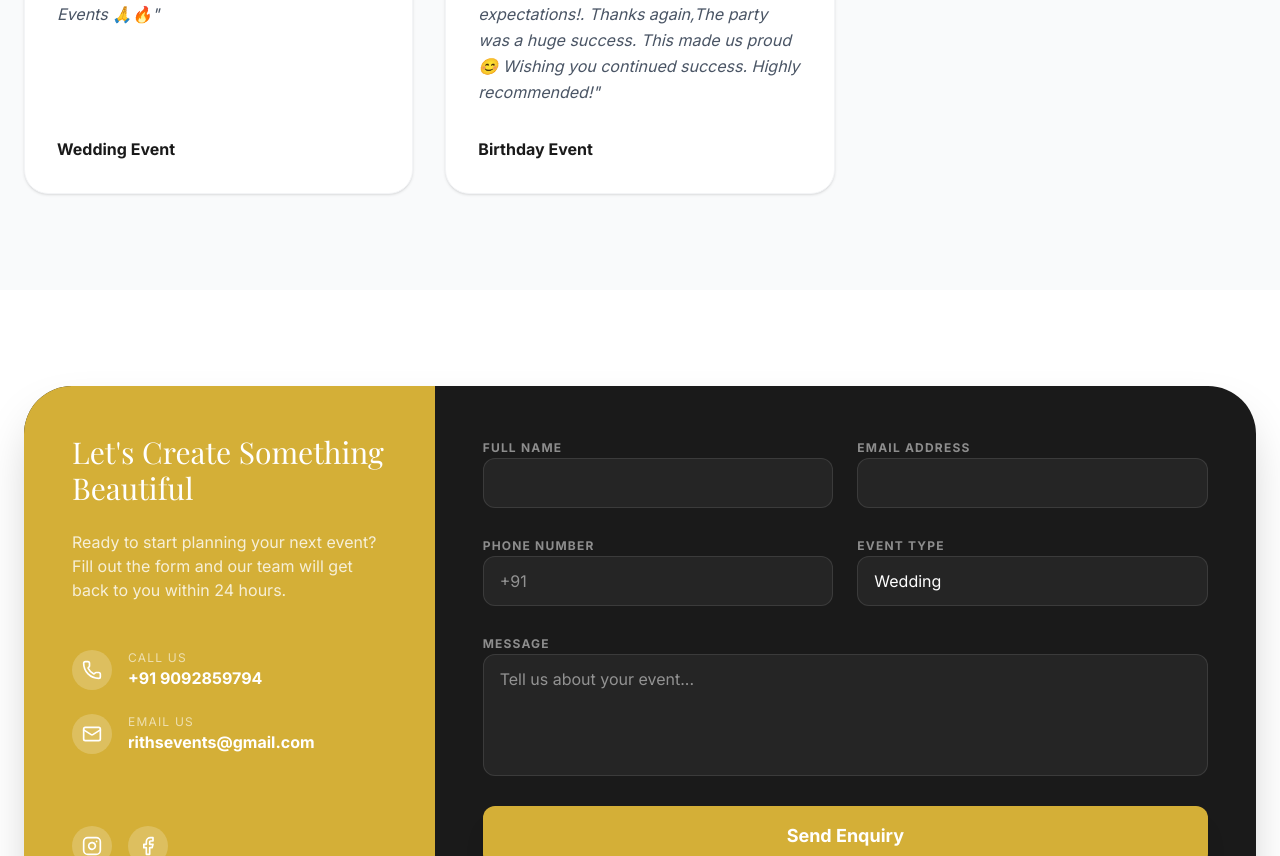
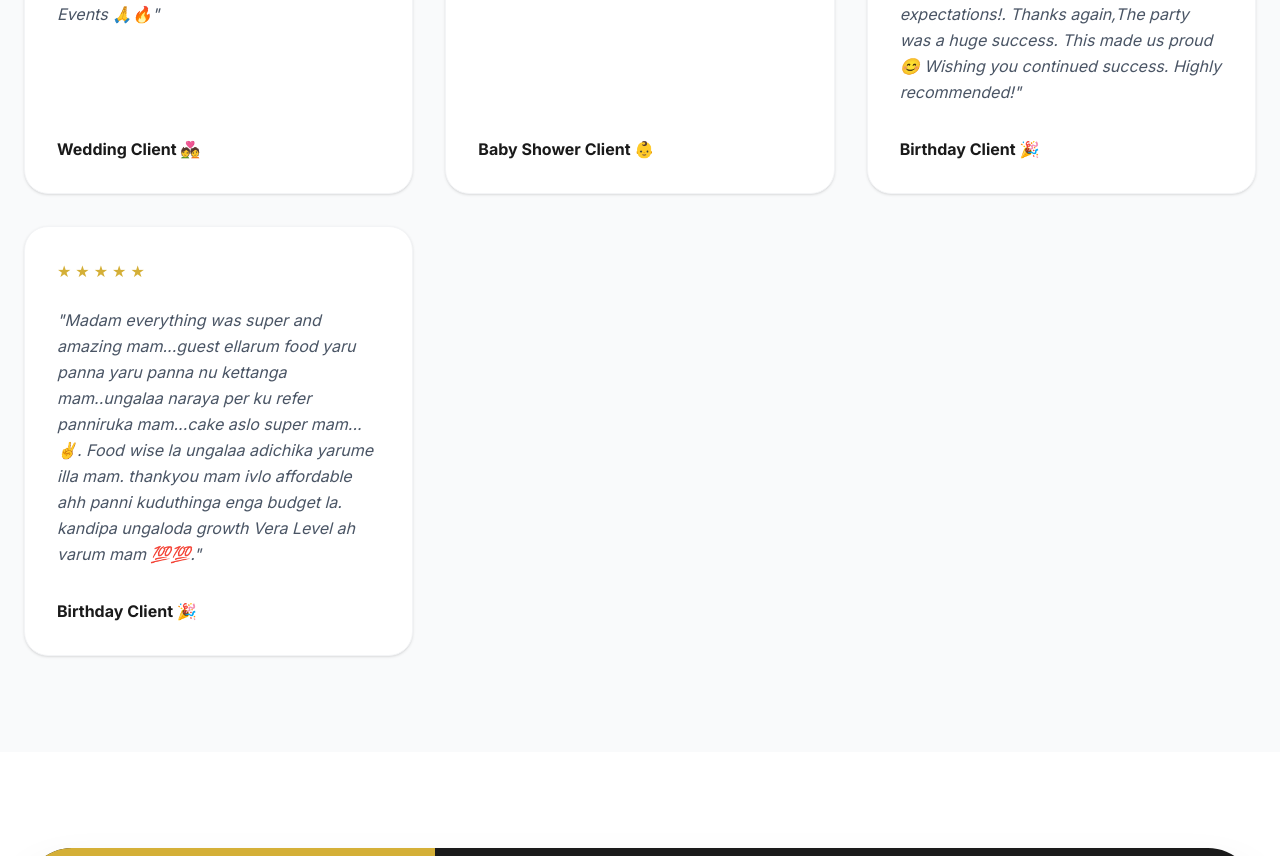
Before and after one commit to rithsevents/rithsevents-website, a React (Vite) app: page / in a window 1280 px wide. Shown: the part 6121-6977 px from the top of the page. Built offline with nearby package versions, Linux system fonts and the light colour scheme; a web font is replaced by a local one.

Commit message:
Reviews update

```diff
--- a/src/LandingPage.tsx
+++ b/src/LandingPage.tsx
@@ -84,7 +84,7 @@ const Navbar = () => {
             exit={{ opacity: 0 }}
             transition={{ duration: 0.2 }}
             className="fixed inset-0 z-[100] flex md:hidden"
-            style={{ pointerEvents: 'auto' }}
+            style={{ pointerEvents: "auto" }}
           >
             {/* Overlay */}
             <div
@@ -94,12 +94,12 @@ const Navbar = () => {
             />
             {/* Sidebar */}
             <motion.div
-              initial={{ x: '100%' }}
+              initial={{ x: "100%" }}
               animate={{ x: 0 }}
-              exit={{ x: '100%' }}
-              transition={{ type: 'spring', stiffness: 300, damping: 30 }}
+              exit={{ x: "100%" }}
+              transition={{ type: "spring", stiffness: 300, damping: 30 }}
               className="ml-auto w-4/5 max-w-xs h-full bg-white shadow-2xl flex flex-col relative z-10"
-              style={{ minWidth: '260px', height: '100vh' }}
+              style={{ minWidth: "260px", height: "100vh" }}
             >
               <button
                 className="absolute top-4 right-4 text-charcoal"
@@ -254,8 +254,7 @@ const Services = () => {
     },
     {
       title: "Yogaambiga Caterers",
-      description:
-        `We are the 4th generation of caterers, by following our family's legacy of catering service.
+      description: `We are the 4th generation of caterers, by following our family's legacy of catering service.
          We provide a wide range of delicious and authentic dishes that will satisfy your taste buds and make your event unforgettable.`,
       image: "assets/images/services/Catering-service.webp",
       icon: "🍽️",
@@ -494,7 +493,7 @@ const About = () => {
 const Testimonials = () => {
   const reviews = [
     {
-      name: "Wedding Event",
+      name: "Wedding Client 💑",
       role: "",
       text: `Sharing my honest review!!. My entire family was so so happy with all your works, everything was so neat and perfect. No clumsiness really so well organized. All your staffs were so kind enough we had a stress free event 🥰
              Food was really good i was bit worried as I did not taste before but it was so good ❤️ Next non veg event enga panreenga nu solunga will come for tasting 😜
@@ -502,7 +501,13 @@ const Testimonials = () => {
       avatar: "",
     },
     {
-      name: "Birthday Event",
+      name: "Baby Shower Client 👶",
+      role: "",
+      text: `I have no words to say. How happy I'm am. In front of my family 🙏🙏🙏 Thank you. I have recommended ur catering service in our area`,
+      avatar: "",
+    },
+    {
+      name: "Birthday Client 🎉",
       role: "",
       text: `A huge thank you to Rithevents Mania (Mrs.Nivedha and team) for an absolutely perfect birthday party!
        I was initially skeptical and worried about how it would all come together,
@@ -511,7 +516,16 @@ const Testimonials = () => {
       Thanks again,The party was a huge success. This made us proud 😊
       Wishing you continued success. Highly recommended!`,
       avatar: "",
-    }
+    },
+    {
+      name: "Birthday Client 🎉",
+      role: "",
+      text: `Madam everything was super and amazing mam...guest ellarum food yaru panna yaru panna nu kettanga mam..ungalaa naraya per
+      ku refer panniruka mam...cake aslo super mam...✌️. Food wise la ungalaa adichika yarume illa mam.
+      thankyou mam ivlo affordable ahh panni kuduthinga enga budget la.
+      kandipa ungaloda growth Vera Level ah varum mam 💯💯.`,
+      avatar: "",
+    },
   ];
 
   return (
@@ -544,7 +558,7 @@ const Testimonials = () => {
                 </p>
               </div>
               <div className="flex items-center gap-4">
-                { review?.avatar && (
+                {review?.avatar && (
                   <img
                     src={review?.avatar}
                     alt={review.name}
```
